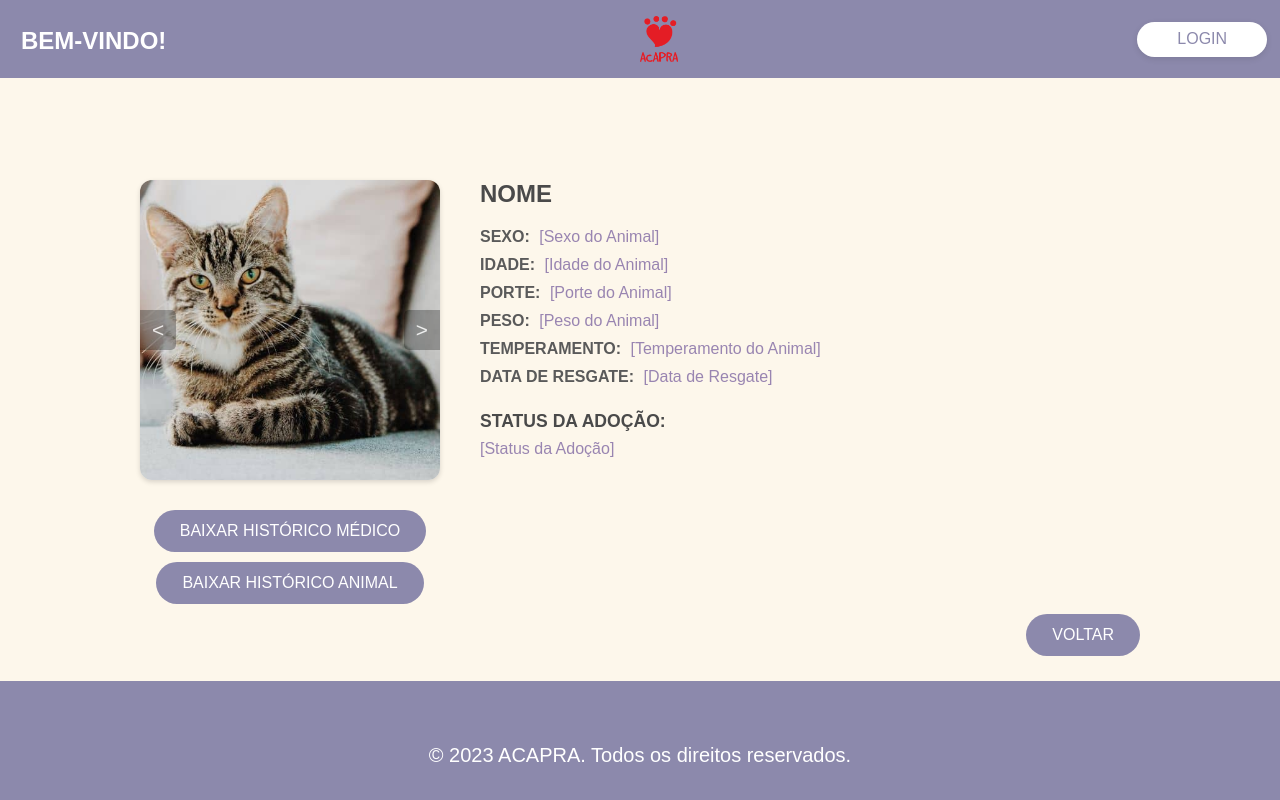
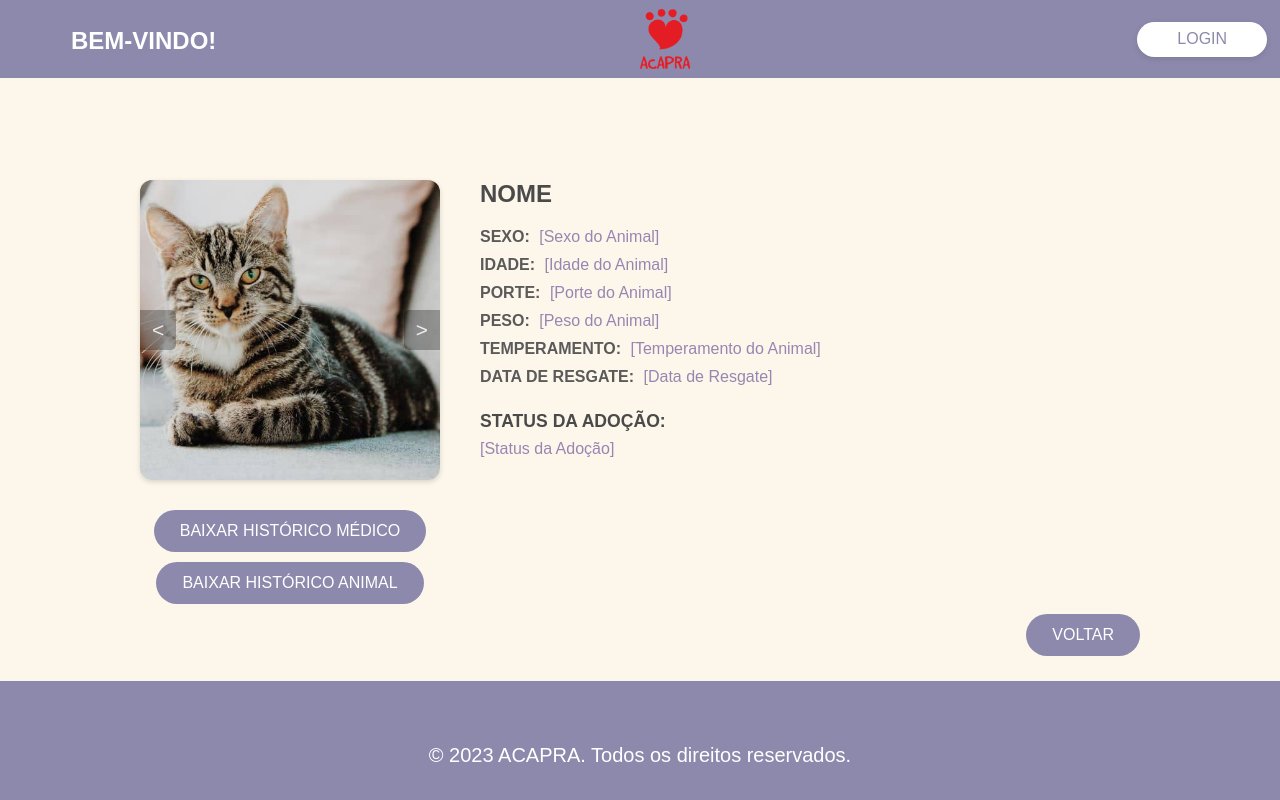
Before and after one commit to LucasFiori02/Curricularizacao, a plain HTML site: page src/info.html in a window 1280 px wide. Drawn offline with Linux system fonts and the light colour scheme.

Commit message:
Correção logo e btn de login
- Logo ultrapassava o <header> em alguns casos.
- Botão de login da página "info.html" redirecionava para o formulário ao invés do login.

```diff
--- a/src/css/all/header.css
+++ b/src/css/all/header.css
@@ -25,8 +25,8 @@
 
 
 .top-bar .logo {
-    position: absolute;
-    width: 3%;
+    position: relative;
+    width: 50px;
     left: 50%;
 }
 
--- a/src/js/scriptInfo.js
+++ b/src/js/scriptInfo.js
@@ -51,6 +51,6 @@ const btnLogin = document.querySelectorAll('.login');
 
 btnLogin.forEach(button => {
     button.addEventListener('click', () => {
-        window.location.href = '/src/form.html';
+        window.location.href = '/src/login.html';
     });
 });
```
